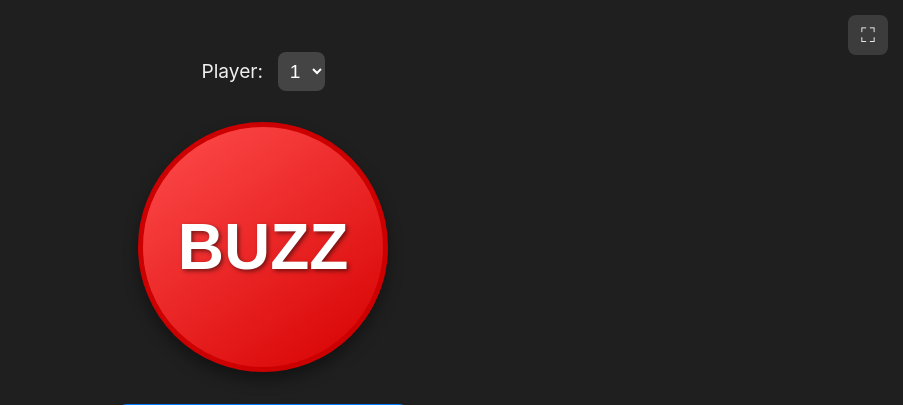
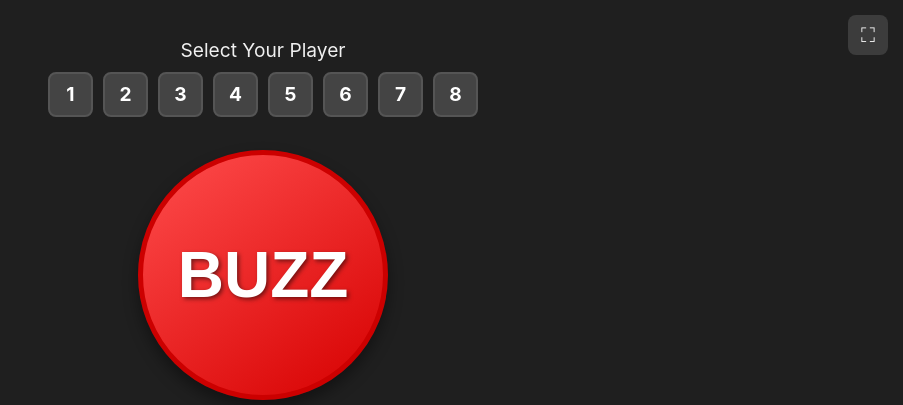
Before and after one commit to RPires27/BuzzControllerEmulator, a Flask app: page / in a window 1280 px wide. Shown: the top 405 px of the page, without its empty margins (377-1280 px from the left). Run offline with Flask 3, Linux system fonts and the light colour scheme; some libraries are stand-ins or nearby versions.

Commit message:
feat: Implement player locking mechanism
This commit introduces a player locking feature to prevent users from controlling each other's players.

- The server now tracks which player is controlled by which client session.
- Clients can select an available player, which locks it to their session.
- The player is automatically released when the client disconnects.
- The frontend UI is updated in real-time to show which players are available, locked, or selected by the current user.

```diff
--- a/main.py
+++ b/main.py
@@ -1,10 +1,16 @@
 import vgamepad as vg
-from flask import Flask, render_template
-from flask_socketio import SocketIO
+from flask import Flask, render_template, request
+from flask_socketio import SocketIO, emit
 import time
 
 app = Flask(__name__)
 socketio = SocketIO(app)
+
+# --- Player and Gamepad Management ---
+
+# Dictionary to track which player is controlled by which session ID (sid)
+# Key: player_id (e.g., '1'), Value: session_id
+locked_players = {}
 
 # Initialize 8 virtual Xbox 360 controllers
 print("Initializing virtual gamepads...")
@@ -14,27 +20,103 @@ try:
 except Exception as e:
     print(f"Error initializing gamepads: {e}")
     print("Please ensure you have installed the necessary drivers and have the correct permissions.")
-    # Exit if gamepads can't be initialized
     exit()
 
 # Define the button mappings for an Xbox 360 controller
 button_mapping = {
-    'red': vg.XUSB_BUTTON.XUSB_GAMEPAD_A,      # Red (Buzz) -> A button
-    'blue': vg.XUSB_BUTTON.XUSB_GAMEPAD_X,     # Blue -> X button
-    'orange': vg.XUSB_BUTTON.XUSB_GAMEPAD_B,   # Orange -> B button
-    'green': vg.XUSB_BUTTON.XUSB_GAMEPAD_Y,    # Green -> Y button
-    'yellow': vg.XUSB_BUTTON.XUSB_GAMEPAD_RIGHT_SHOULDER,  # Yellow -> Right Shoulder
+    'red': vg.XUSB_BUTTON.XUSB_GAMEPAD_A,
+    'blue': vg.XUSB_BUTTON.XUSB_GAMEPAD_X,
+    'orange': vg.XUSB_BUTTON.XUSB_GAMEPAD_B,
+    'green': vg.XUSB_BUTTON.XUSB_GAMEPAD_Y,
+    'yellow': vg.XUSB_BUTTON.XUSB_GAMEPAD_RIGHT_SHOULDER,
 }
+
+# --- Flask Routes ---
 
 @app.route('/')
 def index():
     return render_template('index.html')
 
+# --- SocketIO Event Handlers ---
+
+@socketio.on('connect')
+def handle_connect():
+    """
+    When a new client connects, send them the current list of locked players.
+    """
+    print(f"Client connected: {request.sid}")
+    emit('update_players', locked_players)
+
+@socketio.on('disconnect')
+def handle_disconnect():
+    """
+    When a client disconnects, check if they had a player locked.
+    If so, release the lock and notify all other clients.
+    """
+    print(f"Client disconnected: {request.sid}")
+    player_to_remove = None
+    for player_id, sid in locked_players.items():
+        if sid == request.sid:
+            player_to_remove = player_id
+            break
+
+    if player_to_remove:
+        del locked_players[player_to_remove]
+        # Notify all clients that the player is now available
+        socketio.emit('update_players', locked_players)
+        print(f"Player {player_to_remove} is now free.")
+
+@socketio.on('select_player')
+def handle_select_player(data):
+    """
+    Handles a client's request to select and lock a player.
+    """
+    player_id = str(data.get('player'))
+    sid = request.sid
+
+    # Check if the player_id is valid
+    if not player_id or not player_id.isdigit() or not 1 <= int(player_id) <= 8:
+        print(f"Invalid player selection attempt from {sid}: {player_id}")
+        return
+
+    # Remove any existing lock this user might have
+    existing_lock = None
+    for p_id, s_id in locked_players.items():
+        if s_id == sid:
+            existing_lock = p_id
+            break
+    if existing_lock:
+        del locked_players[existing_lock]
+
+    # If the requested player is not already locked, lock it for this user
+    if player_id not in locked_players:
+        locked_players[player_id] = sid
+        print(f"Player {player_id} locked by {sid}")
+        # Broadcast the updated player list to all clients
+        socketio.emit('update_players', locked_players)
+    else:
+        # If the player was already locked by someone else, send the current state back
+        # to the requester to ensure their UI is up-to-date.
+        emit('update_players', locked_players)
+        print(f"Player {player_id} is already locked. Request from {sid} denied.")
+
+
 @socketio.on('buzz')
 def handle_buzz(data):
+    """
+    Handles a buzz event from a client.
+    """
     try:
-        player_index = int(data['player']) - 1
-        button_color = data['color']
+        player_id = str(data.get('player'))
+        button_color = data.get('color')
+        sid = request.sid
+
+        # Security check: Ensure the buzz is coming from the client who locked the player
+        if locked_players.get(player_id) != sid:
+            print(f"Unauthorized buzz attempt from {sid} for player {player_id}")
+            return
+
+        player_index = int(player_id) - 1
 
         if 0 <= player_index < 8 and button_color in button_mapping:
             gamepad = gamepads[player_index]
@@ -42,14 +124,10 @@ def handle_buzz(data):
 
             print(f"Player {player_index + 1} pressed {button_color}")
 
-            # Press the button
+            # Press and release the button
             gamepad.press_button(button=button_to_press)
             gamepad.update()
-
-            # Keep the button pressed for a short duration
             time.sleep(0.1)
-
-            # Release the button
             gamepad.release_button(button=button_to_press)
             gamepad.update()
 
@@ -58,14 +136,20 @@ def handle_buzz(data):
     except Exception as e:
         print(f"An unexpected error occurred: {e}")
 
+# --- Cleanup ---
 
 def cleanup():
+    """
+    Resets all virtual gamepads on application exit.
+    """
     print("\nResetting all virtual gamepads...")
     for gamepad in gamepads:
         gamepad.reset()
         gamepad.update()
     print("Cleanup complete. Exiting.")
 
+# --- Main Execution ---
+
 if __name__ == '__main__':
     try:
         socketio.run(app, host='0.0.0.0', port=5000)
--- a/templates/index.html
+++ b/templates/index.html
@@ -68,23 +68,53 @@
       }
 
       /* Player Selector Styling */
-      .player-selector {
+      .player-selector-container {
         width: 100%;
         text-align: center;
+        margin-bottom: 15px;
       }
 
-      .player-selector label {
+      .player-selector-container label {
         font-size: 1.2em;
-        margin-right: 10px;
+        margin-bottom: 10px;
+        display: block;
       }
 
-      .player-selector select {
+      .player-selector {
+        display: flex;
+        flex-wrap: wrap;
+        justify-content: center;
+        gap: 10px;
+      }
+
+      .player-button {
+        width: 45px;
+        height: 45px;
         font-size: 1.2em;
-        padding: 8px;
+        font-weight: bold;
         border-radius: 8px;
-        border: none;
+        border: 2px solid #555;
         background-color: #444;
         color: #fff;
+        cursor: pointer;
+        transition: all 0.2s ease;
+        display: flex;
+        align-items: center;
+        justify-content: center;
+      }
+
+      .player-button.locked {
+        background-color: #2a2a2a;
+        color: #777;
+        cursor: not-allowed;
+        border-color: #333;
+      }
+
+      .player-button.selected {
+        background-color: #007bff;
+        border-color: #0056b3;
+        transform: scale(1.1);
+        box-shadow: 0 0 10px rgba(0, 123, 255, 0.7);
       }
 
       /* Big Red "Buzz" Button */
@@ -161,18 +191,11 @@
       ⛶
     </button>
     <div class="controller-container">
-      <div class="player-selector">
-        <label for="player">Player:</label>
-        <select id="player">
-          <option value="1">1</option>
-          <option value="2">2</option>
-          <option value="3">3</option>
-          <option value="4">4</option>
-          <option value="5">5</option>
-          <option value="6">6</option>
-          <option value="7">7</option>
-          <option value="8">8</option>
-        </select>
+      <div class="player-selector-container">
+        <label>Select Your Player</label>
+        <div class="player-selector" id="player-selector">
+          <!-- Player buttons will be generated by JavaScript -->
+        </div>
       </div>
 
       <div class="buzz-button-container" onclick="buzz('red')">
@@ -189,57 +212,95 @@
 
     <script src="https://cdnjs.cloudflare.com/ajax/libs/socket.io/4.0.1/socket.io.js"></script>
     <script>
-      var socket = io();
+      const socket = io();
+      let selectedPlayer = null;
+      let mySid = null;
 
-      function buzz(color) {
-        var player = document.getElementById("player").value;
-        socket.emit("buzz", { player: parseInt(player), color: color });
-      }
+      // --- Player Selection ---
+      const playerSelector = document.getElementById("player-selector");
 
-      function toggleFullscreen() {
-        if (!document.fullscreenElement) {
-          // Enter fullscreen
-          if (document.documentElement.requestFullscreen) {
-            document.documentElement.requestFullscreen();
-          } else if (document.documentElement.webkitRequestFullscreen) {
-            document.documentElement.webkitRequestFullscreen();
-          } else if (document.documentElement.msRequestFullscreen) {
-            document.documentElement.msRequestFullscreen();
-          }
-        } else {
-          // Exit fullscreen
-          if (document.exitFullscreen) {
-            document.exitFullscreen();
-          } else if (document.webkitExitFullscreen) {
-            document.webkitExitFullscreen();
-          } else if (document.msExitFullscreen) {
-            document.msExitFullscreen();
-          }
+      function createPlayerButtons() {
+        playerSelector.innerHTML = ""; // Clear existing buttons
+        for (let i = 1; i <= 8; i++) {
+          const button = document.createElement("div");
+          button.classList.add("player-button");
+          button.dataset.player = i;
+          button.textContent = i;
+          button.addEventListener("click", () => selectPlayer(i));
+          playerSelector.appendChild(button);
         }
       }
 
-      // Update button text based on fullscreen state
+      function selectPlayer(player) {
+        // If the button is locked by another player, do nothing
+        const button = document.querySelector(`.player-button[data-player='${player}']`);
+        if (button.classList.contains('locked') && !button.classList.contains('selected')) {
+            return;
+        }
+
+        // Emit the player selection to the server
+        socket.emit("select_player", { player: player });
+      }
+
+      socket.on("connect", () => {
+        mySid = socket.id;
+        createPlayerButtons(); // Initial creation
+      });
+
+      socket.on("update_players", (lockedPlayers) => {
+        selectedPlayer = null; // Reset current selection
+        const allPlayerButtons = document.querySelectorAll(".player-button");
+
+        allPlayerButtons.forEach((button) => {
+          const playerId = button.dataset.player;
+          const lockingSid = lockedPlayers[playerId];
+
+          // Reset styles
+          button.classList.remove("locked", "selected");
+
+          if (lockingSid) {
+            if (lockingSid === mySid) {
+              // This client has locked this player
+              button.classList.add("selected");
+              selectedPlayer = playerId; // Update the selected player
+            } else {
+              // Another client has locked this player
+              button.classList.add("locked");
+            }
+          }
+        });
+      });
+
+      // --- Buzz Action ---
+      function buzz(color) {
+        if (!selectedPlayer) {
+          alert("Please select a player first!");
+          return;
+        }
+        socket.emit("buzz", { player: selectedPlayer, color: color });
+      }
+
+      // --- Fullscreen Logic ---
+      function toggleFullscreen() {
+        if (!document.fullscreenElement) {
+          document.documentElement.requestFullscreen().catch(err => {
+            console.error(`Error attempting to enable full-screen mode: ${err.message} (${err.name})`);
+          });
+        } else {
+          document.exitFullscreen();
+        }
+      }
+
       document.addEventListener("fullscreenchange", updateFullscreenButton);
-      document.addEventListener(
-        "webkitfullscreenchange",
-        updateFullscreenButton
-      );
-      document.addEventListener("msfullscreenchange", updateFullscreenButton);
-
       function updateFullscreenButton() {
         const button = document.querySelector(".fullscreen-toggle");
-        if (
-          document.fullscreenElement ||
-          document.webkitFullscreenElement ||
-          document.msFullscreenElement
-        ) {
-          button.innerHTML = "⛶";
-          button.title = "Exit Fullscreen";
-        } else {
-          button.innerHTML = "⛶";
-          button.title = "Enter Fullscreen";
-        }
+        button.innerHTML = document.fullscreenElement ? "⛶" : "⛶";
+        button.title = document.fullscreenElement ? "Exit Fullscreen" : "Enter Fullscreen";
       }
+
+      // Initial setup
+      createPlayerButtons();
+
     </script>
   </body>
 </html>
```
